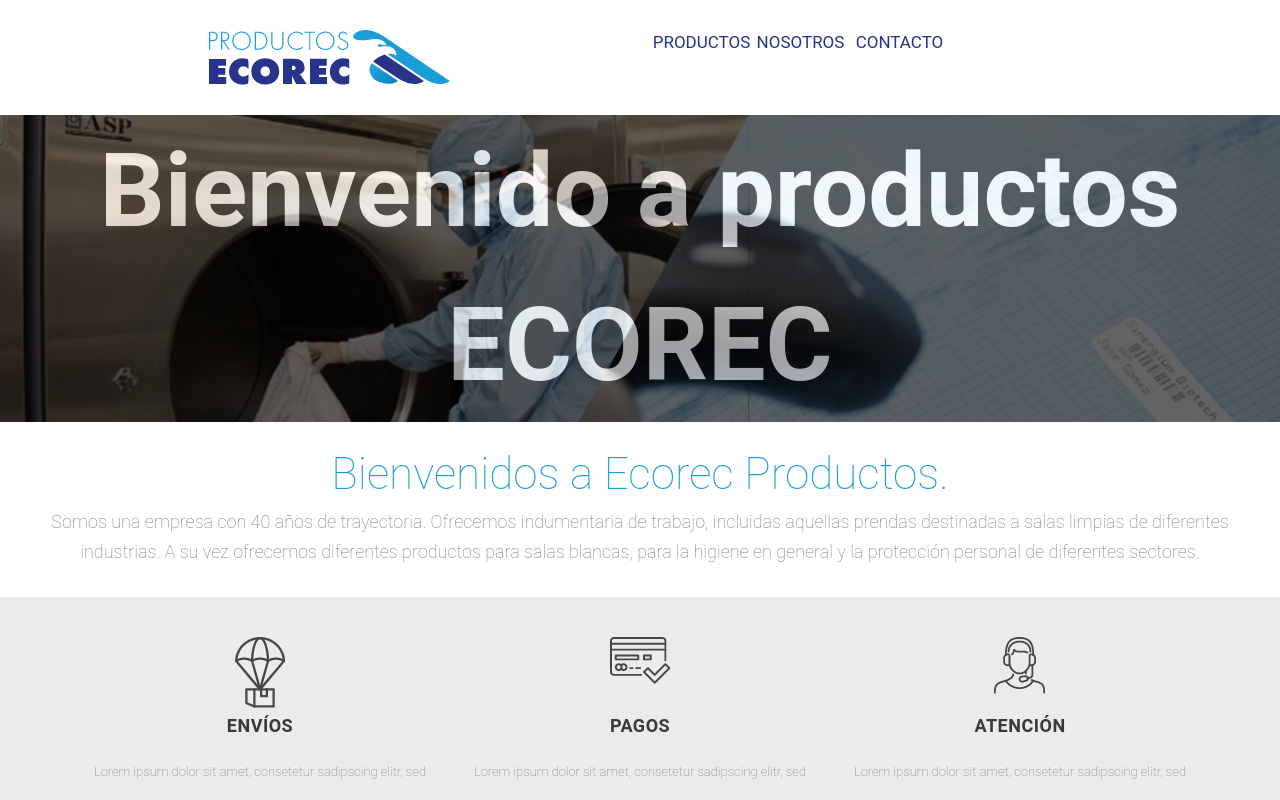
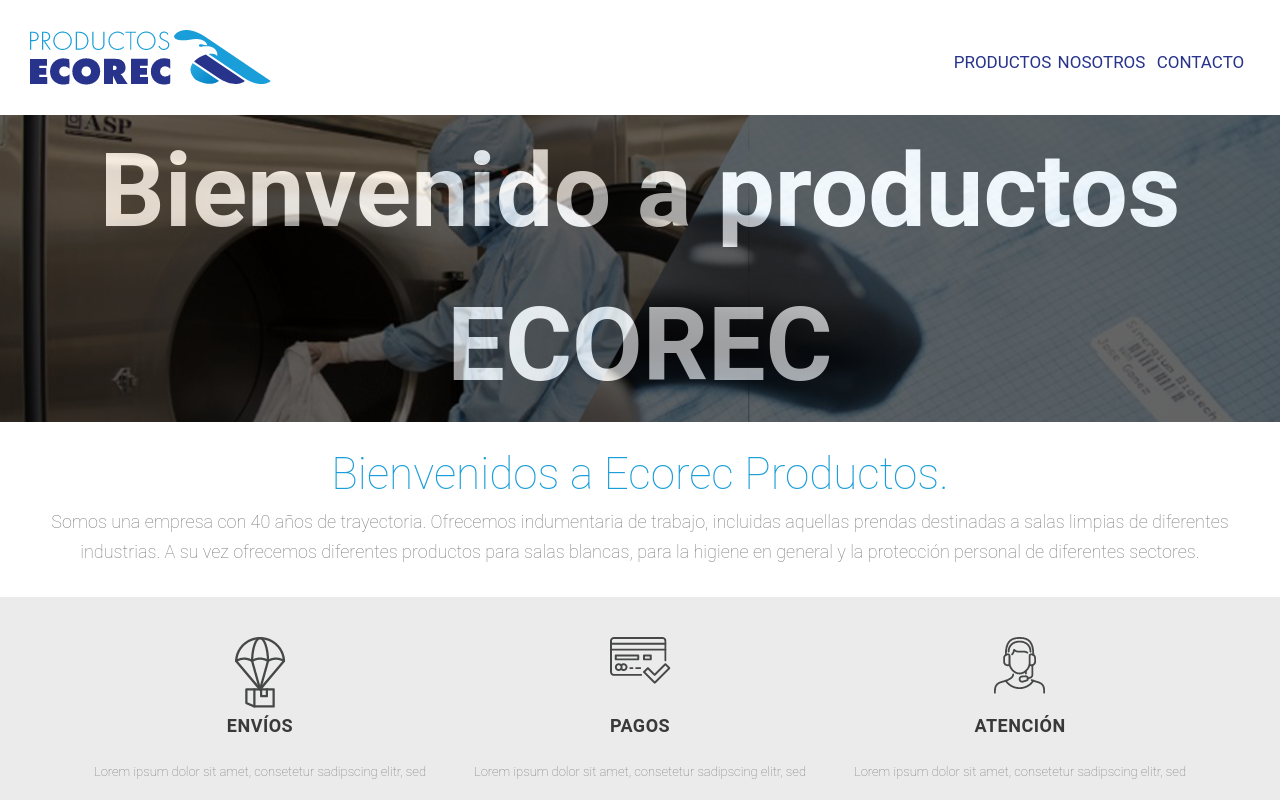
Before and after one commit to MalkSof/ecorec, a Vue app: page / in a window 1280 px wide. Shown: the top 800 px of the page. Built offline with nearby package versions, Linux system fonts and the light colour scheme.

Commit message:
enviarDatos

```diff
--- a/src/components/NavComponent.vue
+++ b/src/components/NavComponent.vue
@@ -2,21 +2,17 @@
 
     <div id="nav">
       <div class="row">
-        <div class="col">
-          <img src="logochico.png"/>
+        <div class="col ">
+          <img  class="float-start" src="logochico.png"/>
 
 
         </div>
-        <div class="col">
+        <div class="col" >
 
-          <div>
-            <a href="Home___2.html" target="_self" class="Productos">Productos</a>
-          </div>
-          <div>
-            <a href="Home___2.html" target="_self" class="Productos">Nosotros</a>
-          </div>
-          <div>
-            <a href="Home___2.html" target="_self" class="Productos">Contacto</a>
+          <div class="float-end" style="margin-top: 20px;">
+          <a href="Home___2.html" target="_self" class="Productos">Productos</a>
+          <a href="Home___2.html" target="_self" class="Productos">Nosotros</a>
+          <a href="Home___2.html" target="_self" class="Productos">Contacto</a>
           </div>
         </div>
       </div>
```
